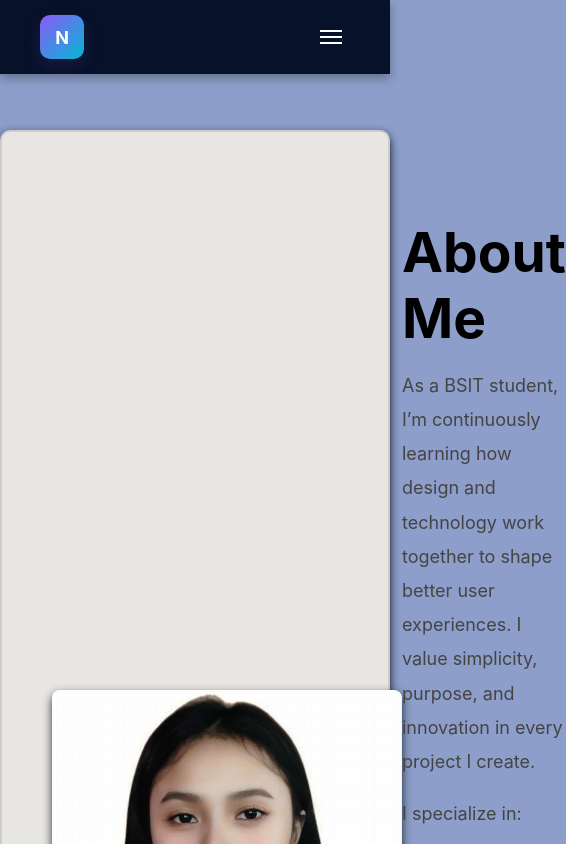
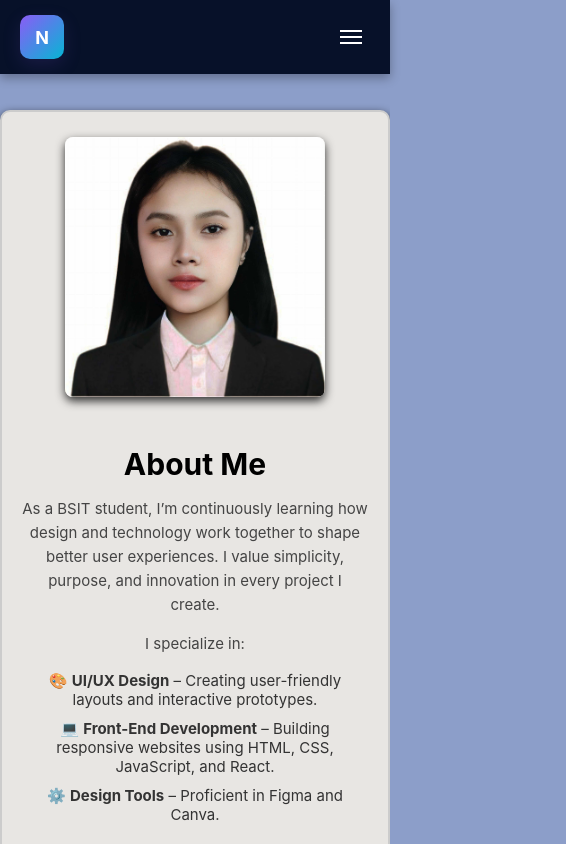
Before and after one commit to nintalaugon/my-first-react-app, a React (Create React App) app: page /about in a window 390 px wide. Shown: the top 844 px of the page, 566 px wide, since content can reach past the window. Built offline with nearby package versions, Linux system fonts and the light colour scheme.

Commit message:
Initial commit

```diff
--- a/public/index.html
+++ b/public/index.html
@@ -2,7 +2,7 @@
 <html lang="en">
   <head>
     <meta charset="utf-8" />
-    <link rel="icon" href="%PUBLIC_URL%/favicon.ico" />
+    <link rel="icon" href="%PUBLIC_URL%/coder.svg" />
     <meta name="viewport" content="width=device-width, initial-scale=1" />
     <meta name="theme-color" content="#000000" />
     <meta
--- a/src/components/Footer.css
+++ b/src/components/Footer.css
@@ -4,4 +4,12 @@
   padding: 20px;
   text-align: center;
   margin-top: 50px;
+  font-size: 16px;
 }
+
+@media (max-width: 600px) {
+  .footer {
+    font-size: 14px;
+    padding: 15px;
+  }
+}
--- a/src/components/Navbar.css
+++ b/src/components/Navbar.css
@@ -23,7 +23,6 @@
   box-shadow: 0 4px 10px rgba(0, 0, 0, 0.3);
 }
 
-/* Logo and Brand */
 .brand {
   display: flex;
   align-items: center;
@@ -32,7 +31,7 @@
 }
 
 .brand .logo {
-  text-decoration: none; /* remove underline */
+  text-decoration: none;
   color: white;
   display: grid;
   place-items: center;
@@ -43,10 +42,6 @@
   border-radius: 10px;
   background: linear-gradient(135deg, var(--accent), var(--accent-2));
   box-shadow: 0 6px 18px rgba(107, 70, 193, 0.18);
-}
-
-.brand .logo:hover {
-  text-decoration: none;
 }
 
 .brand-name {
@@ -66,8 +61,8 @@
 }
 
 .nav-links a {
-  text-decoration: none;       /* remove underline */
-  color: var(--muted);          /* default text color */
+  text-decoration: none;
+  color: var(--muted);
   display: inline-block;
   padding: 8px 14px;
   border-radius: 8px;
@@ -114,8 +109,12 @@
   transform: translateY(-6px) rotate(-45deg);
 }
 
-/* Mobile nav */
+/* MOBILE */
 @media (max-width: 880px) {
+  .navbar {
+    padding: 15px 20px;
+  }
+
   .burger {
     display: block;
   }
@@ -126,7 +125,7 @@
     left: 50%;
     transform: translateX(-50%);
     flex-direction: column;
-    background: var(--glass);
+    background: rgba(7, 17, 41, 0.95);
     width: 90%;
     border-radius: 12px;
     padding: 12px;
@@ -145,7 +144,7 @@
   }
 }
 
-/* Spacer so content not hidden under navbar */
+/* Spacer */
 .hero-spacer {
   height: 80px;
 }
--- a/src/pages/About.css
+++ b/src/pages/About.css
@@ -1,31 +1,25 @@
-.about-page {
-  min-height: 100vh;
-  display: flex;
-  justify-content: center;
-  align-items: center;
-}
-
 .about-container {
   display: flex;
   align-items: center;
   justify-content: space-between;
+  flex-wrap: wrap;
   background-color: #e8e6e3;
   padding: 50px;
   border: 2px solid #ccc;
   border-radius: 10px;
   max-width: 1100px;
-  min-height: 500px;
   margin: 50px auto;
   box-shadow: 0 4px 10px rgba(0, 0, 0, 0.9);
   transition: all 0.5s ease;
-  cursor: pointer;
 }
+
 
 .about-container:hover {
   background-color: #071129;
   color: white;
   transform: scale(1.02);
 }
+
 
 .about-image img {
   width: 350px;
@@ -40,61 +34,137 @@
   transform: scale(1.05);
 }
 
+
 .about-text {
   max-width: 650px;
   transition: color 0.5s ease;
 }
 
 .about-title {
-  font-size: 55px;
+  font-size: 48px;
   font-weight: bold;
   margin-bottom: 15px;
+  color: #000;
   transition: color 0.5s ease;
 }
 
 .about-description {
   font-size: 18px;
-  line-height: 1.9;
+  line-height: 1.8;
   color: #444;
   transition: color 0.5s ease;
 }
 
-.about-container:hover .about-title,
-.about-container:hover .about-description {
-  color: white;
-}
 
-/* New styles for list */
 .about-specialties {
   margin-top: 15px;
-  padding-left: 20px;
-  font-size: 18px;
-  line-height: 2;
-  color: #444;
-  transition: color 0.5s ease;
-}
-
-.about-container:hover .about-specialties {
-  color: white;
+  list-style: none;
+  padding: 0;
 }
 
 .about-specialties li {
   margin-bottom: 10px;
+  color: #333;
+  font-size: 17px;
+  transition: color 0.5s ease;
 }
 
+/* Icons */
 .about-icons {
-  margin-top: 35px;
+  margin-top: 20px;
   display: flex;
-  gap: 30px;
-  font-size: 32px;
+  gap: 15px;
+  flex-wrap: wrap;
+  justify-content: flex-start;
 }
 
 .about-icons i {
-  cursor: pointer;
-  transition: 0.3s;
+  font-size: 24px;
+  color: #333;
+  transition: color 0.5s ease, transform 0.3s ease;
 }
 
 .about-icons i:hover {
-  transform: scale(1.3);
+  color: #8b5cf6;
+  transform: scale(1.2);
+}
+
+/* ✅ All text + icons turn white on hover */
+.about-container:hover .about-title,
+.about-container:hover .about-description,
+.about-container:hover .about-specialties li,
+.about-container:hover .about-icons i {
   color: white;
 }
+
+
+@media (max-width: 1024px) {
+  .about-container {
+    padding: 40px 30px;
+  }
+
+  .about-title {
+    font-size: 40px;
+  }
+
+  .about-description {
+    font-size: 17px;
+  }
+
+  .about-image img {
+    width: 300px;
+    height: 300px;
+  }
+}
+
+
+@media (max-width: 768px) {
+  .about-container {
+    flex-direction: column;
+    text-align: center;
+    padding: 35px 25px;
+  }
+
+  .about-image img {
+    width: 260px;
+    height: 260px;
+    margin-bottom: 25px;
+  }
+
+  .about-text {
+    max-width: 100%;
+  }
+
+  .about-specialties li {
+    font-size: 16px;
+  }
+
+  .about-icons {
+    justify-content: center;
+  }
+}
+
+/* Small Phones (≤480px) */
+@media (max-width: 480px) {
+  .about-container {
+    margin: 30px auto;
+    padding: 25px 20px;
+  }
+
+  .about-title {
+    font-size: 30px;
+  }
+
+  .about-description {
+    font-size: 15px;
+    line-height: 1.6;
+  }
+
+  .about-specialties li {
+    font-size: 15px;
+  }
+
+  .about-icons i {
+    font-size: 22px;
+  }
+}
--- a/src/pages/Contact.css
+++ b/src/pages/Contact.css
@@ -1,9 +1,7 @@
-/* Background sa gawas */
 body {
   background-color: #8c9ec9;
 }
 
-/* Main Contact box */
 .contact-container {
   display: flex;
   flex-direction: column;
@@ -16,54 +14,50 @@ body {
   max-width: 1100px;
   margin: 50px auto;
   box-shadow: 0 4px 10px rgba(0, 0, 0, 0.9);
-  cursor: pointer;
-  transition: all 0.5s ease; /* smooth transition */
+  transition: all 0.5s ease;
 }
 
-/* Pag hover sa box */
 .contact-container:hover {
   background-color: #071129;
   transform: scale(1.02);
+  color: white;
 }
 
-/* Text styles */
 .contact-text {
   width: 100%;
   text-align: center;
-  font-family: Arial, sans-serif;
-  transition: color 0.5s ease;
 }
 
 .contact-text h1 {
-  font-size: 55px;
-  font-weight: bold;
-  margin-bottom: 40px;
-  color: #141312;
-  transition: color 0.5s ease;
+  font-size: 48px;
+  margin-bottom: 30px;
 }
 
 .contact-text p {
-  line-height: 1.9;
   font-size: 18px;
-  color: #444;
-  transition: color 0.5s ease;
+  margin: 10px 0;
 }
 
-/* Pag hover: white tanan text */
-.contact-container:hover .contact-text h1,
-.contact-container:hover .contact-text p {
-  color: white;
+
+@media (max-width: 768px) {
+  .contact-container {
+    padding: 30px;
+  }
+
+  .contact-text h1 {
+    font-size: 36px;
+  }
+
+  .contact-text p {
+    font-size: 16px;
+  }
 }
 
-/* GitHub link */
-.github-link {
-  color: inherit;
-  text-decoration: none;
-  font-weight: bold;
-  transition: color 0.3s ease;
+@media (max-width: 480px) {
+  .contact-text h1 {
+    font-size: 28px;
+  }
+  .contact-text p {
+    font-size: 15px;
+  }
 }
-
-.github-link:hover {
-  text-decoration: underline;
-  color: white;
-}
--- a/src/pages/Profile.css
+++ b/src/pages/Profile.css
@@ -1,62 +1,54 @@
-/* Background sa kilid sa box */
 body {
   background-color: #8c9ec9;
 }
 
-/* Main container */
 .profile-container {
   display: flex;
   align-items: center;
   justify-content: space-between;
+  flex-wrap: wrap;
   background-color: #e8e6e3;
   padding: 50px;
   border: 2px solid #ccc;
   border-radius: 10px;
   max-width: 1100px;
-  min-height: 500px;
   margin: 50px auto;
   box-shadow: 0 4px 10px rgba(0, 0, 0, 0.9);
-  transition: all 0.5s ease; /* smooth hover effect */
+  transition: all 0.5s ease;
 }
 
-/* Hover effect sa box */
 .profile-container:hover {
-  background-color: #071129; /* mo-dark ang background */
-  color: white; /* mo-puti tanan text */
-  transform: scale(1.02); /* gamay nga zoom effect */
+  background-color: #071129;
+  color: white;
+  transform: scale(1.02);
 }
 
-/* Left text section */
 .profile-text {
   flex: 1;
-  max-width: 750px;
+  min-width: 280px;
   padding-right: 30px;
   transition: color 0.5s ease;
 }
 
-/* Title */
 .profile-name {
-  font-size: 55px;
+  font-size: 48px;
   font-weight: bold;
   margin-bottom: 20px;
   transition: color 0.5s ease;
 }
 
-/* Description */
 .profile-description {
   font-size: 18px;
-  line-height: 1.9;
+  line-height: 1.8;
   color: #444;
   transition: color 0.5s ease;
 }
 
-/* Hover effect para sa text */
 .profile-container:hover .profile-name,
 .profile-container:hover .profile-description {
   color: white;
 }
 
-/* Image section */
 .profile-image img {
   width: 350px;
   height: 350px;
@@ -66,7 +58,43 @@ body {
   transition: all 0.5s ease;
 }
 
-/* Optional: gamay animation sa image pag-hover */
 .profile-container:hover .profile-image img {
   transform: scale(1.05);
 }
+
+
+@media (max-width: 1024px) {
+  .profile-container {
+    padding: 30px;
+  }
+
+  .profile-name {
+    font-size: 40px;
+  }
+}
+
+@media (max-width: 768px) {
+  .profile-container {
+    flex-direction: column-reverse;
+    text-align: center;
+  }
+
+  .profile-text {
+    padding-right: 0;
+  }
+
+  .profile-image img {
+    width: 250px;
+    height: 250px;
+    margin-bottom: 20px;
+  }
+}
+
+@media (max-width: 480px) {
+  .profile-name {
+    font-size: 32px;
+  }
+  .profile-description {
+    font-size: 16px;
+  }
+}
```
